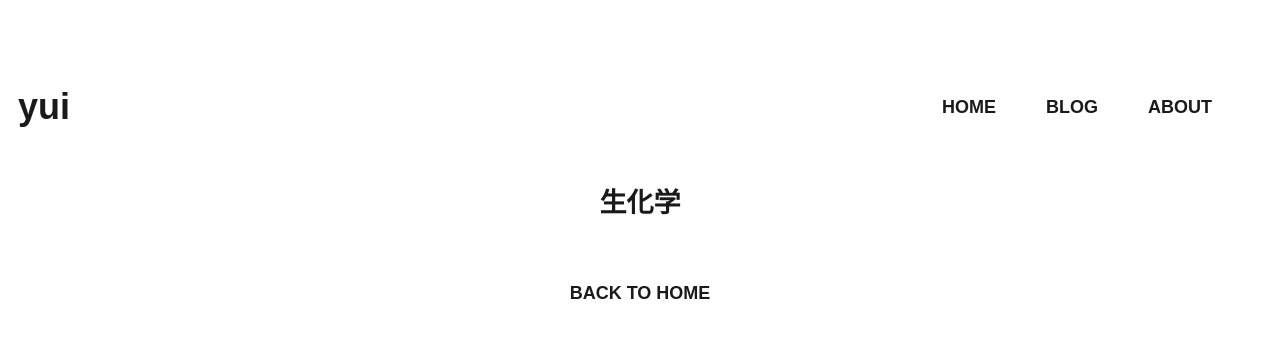
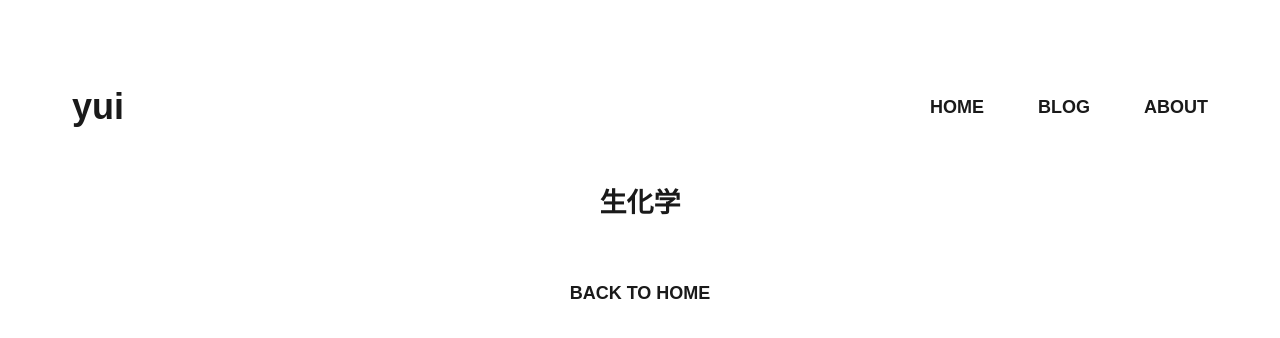
Before and after one commit to yui-nagamatsu/nextjs-blog, a Next.js app: page /posts/biochemistry in a window 1280 px wide. Shown: the top 338 px of the page. Built offline with nearby package versions, Linux system fonts and the light colour scheme.

Commit message:
Add margin-left to logo

```diff
--- a/components/layout.module.css
+++ b/components/layout.module.css
@@ -21,7 +21,9 @@
 .logo{
     text-align: left;
     max-width: 100%;
+    margin-left: 3rem;
 }
+
 .content{
     text-align: right;
 }
@@ -38,7 +40,7 @@
 
 .content li{
     display: inline-block;
-    margin-right: 50px;
+    margin-right: 3rem;
 }
 
 ul.submenu{
--- a/styles/utils.module.css
+++ b/styles/utils.module.css
@@ -40,7 +40,7 @@
 }
 
 .listItem a:hover{
-  opacity: none;
+  opacity: 0.6;
 }
 
 .lightText {
```
